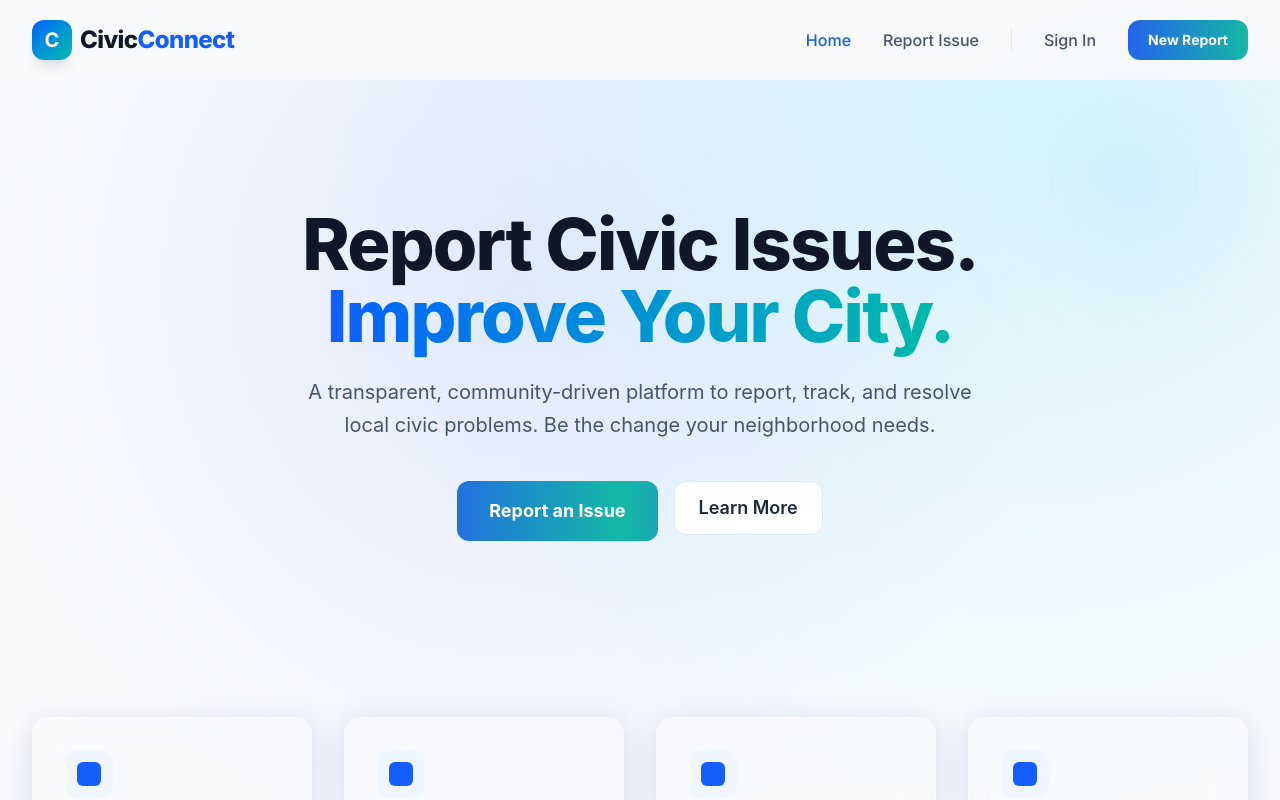
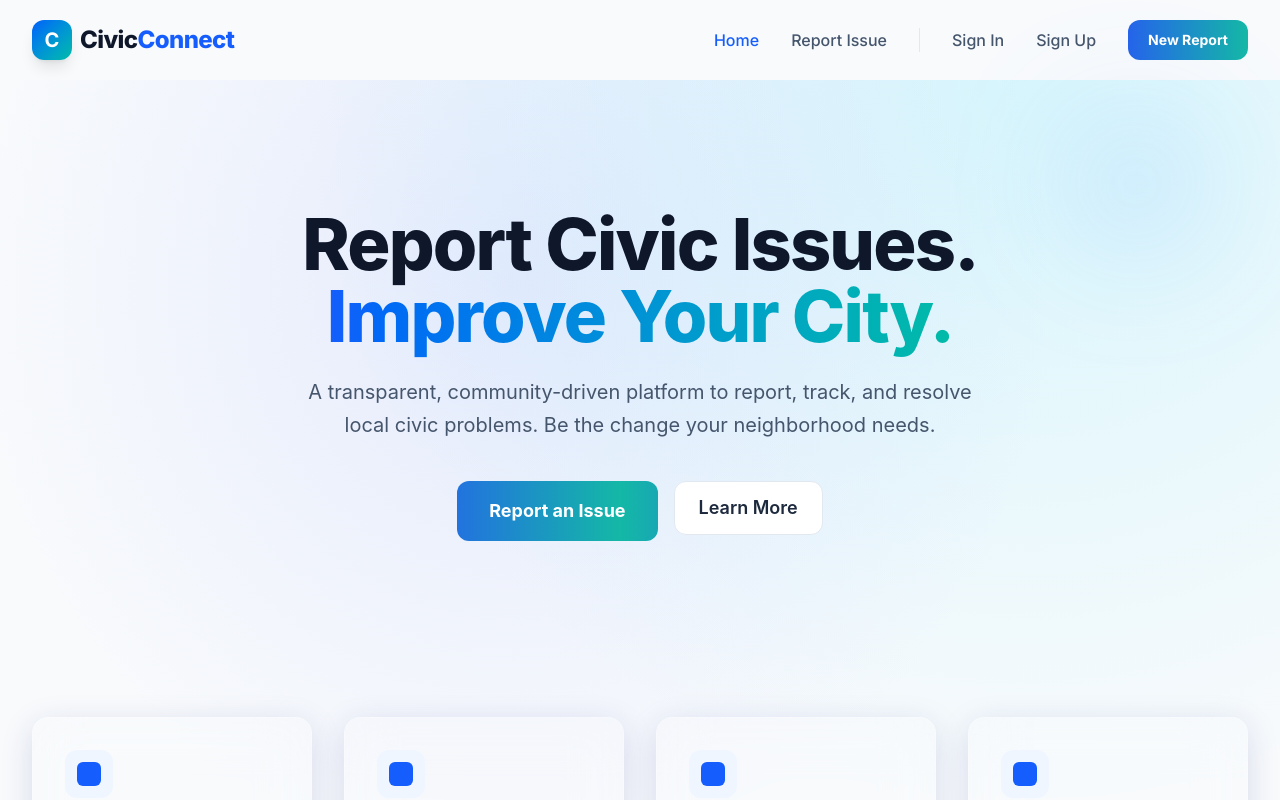
Before and after one commit to Krushnakant-08/CivicFix, a React (Vite) app: page / in a window 1280 px wide. Shown: the top 800 px of the page. Built offline with nearby package versions, Linux system fonts and the light colour scheme; no server answers.

Commit message:
feat(navbar): show auth-aware navbar actions and logout

```diff
--- a/src/components/layout/Navbar.jsx
+++ b/src/components/layout/Navbar.jsx
@@ -1,10 +1,12 @@
 import React, { useState, useEffect } from 'react';
 import { Link, useLocation } from 'react-router-dom';
 import { Button } from '../ui/Button';
+import { useAuth } from '../../context/AuthContext';
 
 export default function Navbar() {
   const [isScrolled, setIsScrolled] = useState(false);
   const location = useLocation();
+  const { isAuthenticated, user, logout } = useAuth();
 
   useEffect(() => {
     const handleScroll = () => {
@@ -57,9 +59,38 @@ export default function Navbar() {
 
             <div className="w-px h-6 bg-slate-200"></div>
 
-            <button className="font-medium text-slate-600 hover:text-slate-900 transition-colors">
-              Sign In
-            </button>
+            {isAuthenticated ? (
+              <>
+                <span className="font-medium text-slate-600">
+                  Hi, {user?.name?.split(' ')[0] || 'User'}
+                </span>
+                <button
+                  onClick={logout}
+                  className="font-medium text-slate-600 hover:text-slate-900 transition-colors"
+                >
+                  Logout
+                </button>
+              </>
+            ) : (
+              <>
+                <Link
+                  to="/login"
+                  className={`font-medium transition-colors hover:text-blue-600 ${
+                    isActive('/login') ? 'text-blue-600' : 'text-slate-600'
+                  }`}
+                >
+                  Sign In
+                </Link>
+                <Link
+                  to="/signup"
+                  className={`font-medium transition-colors hover:text-blue-600 ${
+                    isActive('/signup') ? 'text-blue-600' : 'text-slate-600'
+                  }`}
+                >
+                  Sign Up
+                </Link>
+              </>
+            )}
 
             <Link to="/report">
               <Button variant="primary" className="py-2.5 px-5 text-sm">
```
